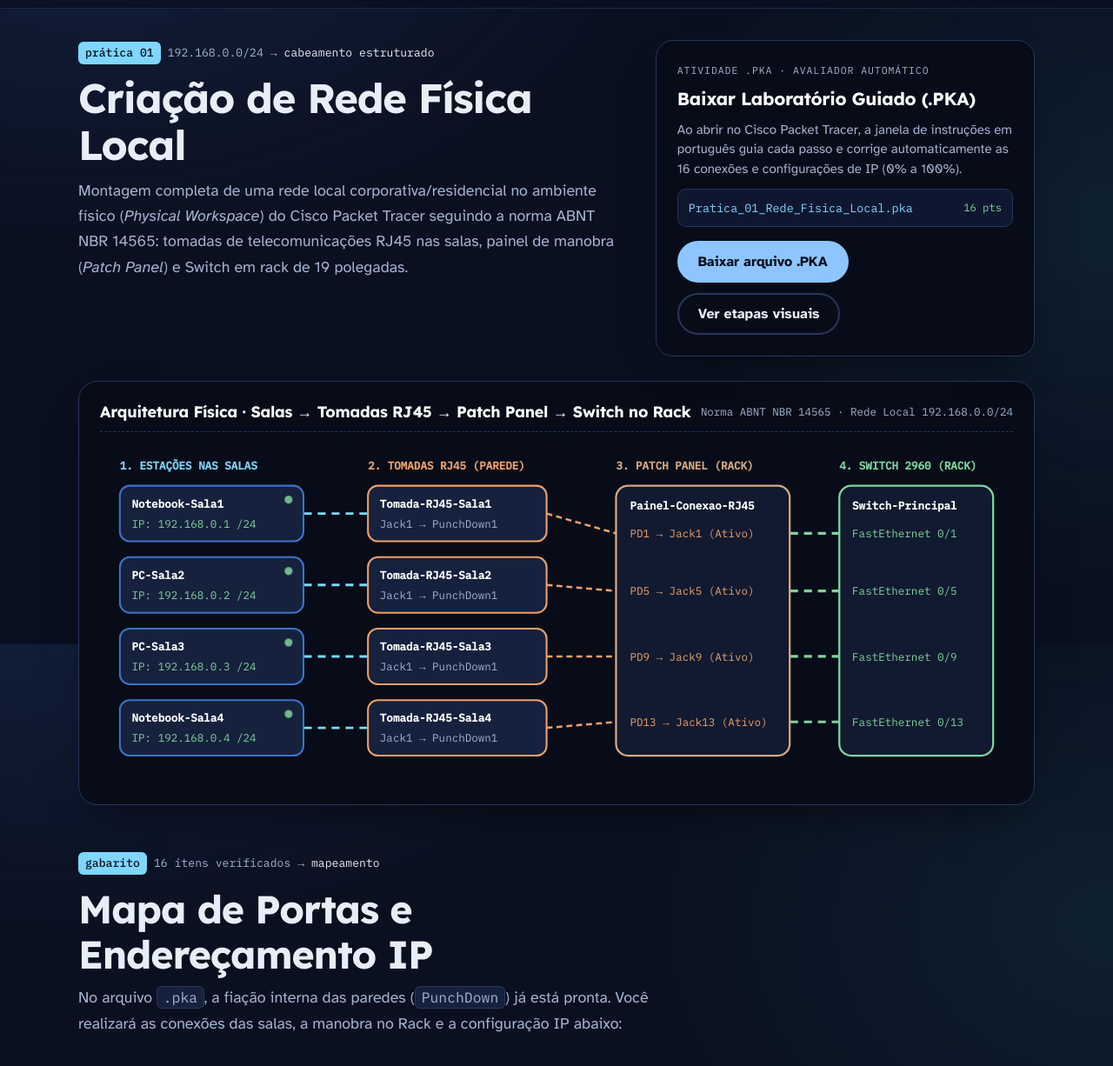
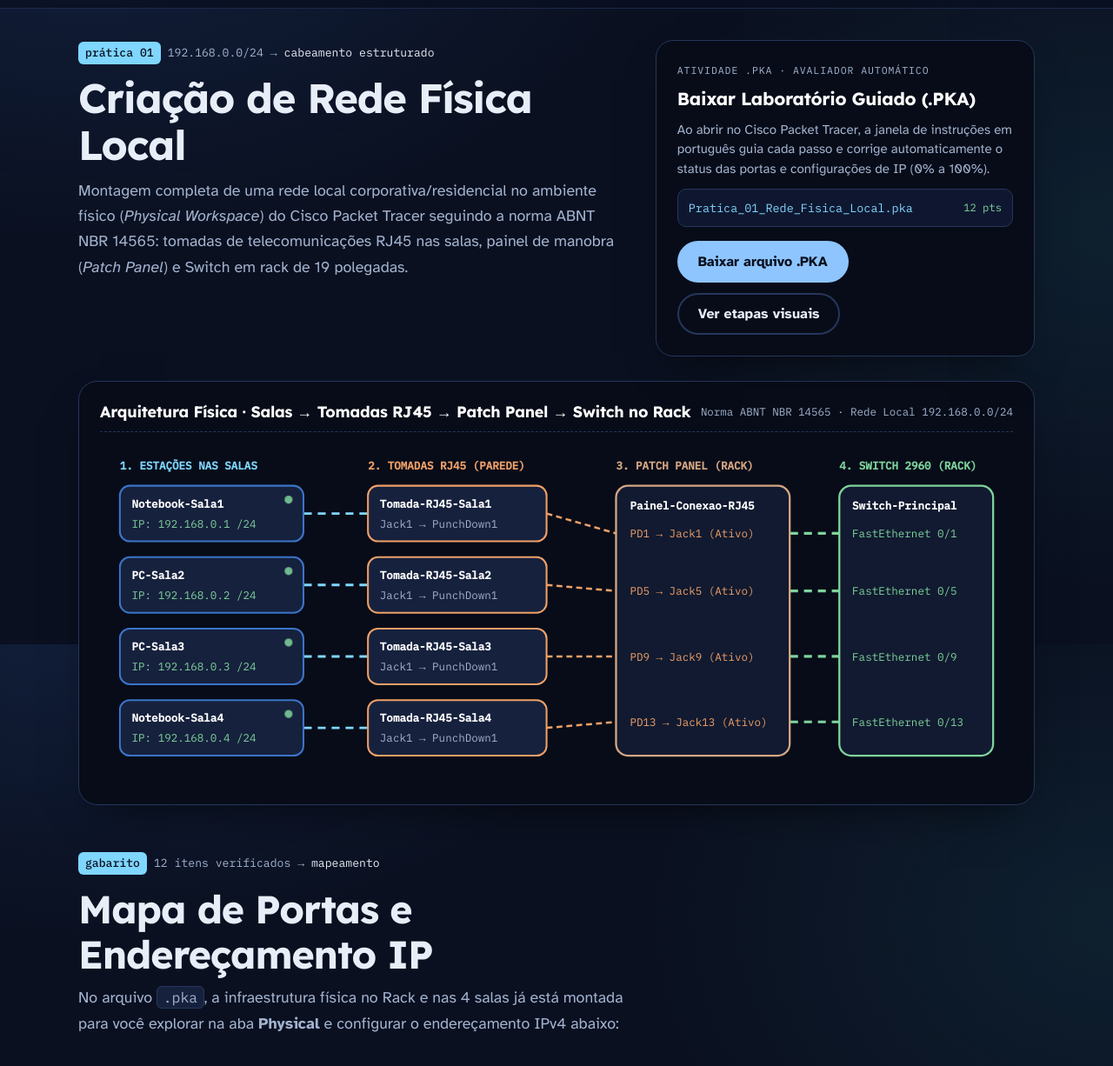
Before and after one commit to abner-lucas/redes-computadores, a plain HTML site: page labs/rede-fisica-local.html in a window 1280 px wide. Shown: the part 59-1285 px from the top of the page at 87% size. Drawn offline with Linux system fonts and the light colour scheme.

Commit message:
fix: reconstroi os 5 arquivos .PKA com arvores INITIALSETUP e COMPARISONS completas e verificadas no Cisco Packet Tracer 8.2.2

```diff
--- a/labs/rede-fisica-local.html
+++ b/labs/rede-fisica-local.html
@@ -73,8 +73,8 @@
 
                 <aside class="cartao-download" aria-label="Download do laboratório Packet Tracer">
                     <h2>Baixar Laboratório Guiado (.PKA)</h2>
-                    <p>Ao abrir no Cisco Packet Tracer, a janela de instruções em português guia cada passo e corrige automaticamente as 16 conexões e configurações de IP (0% a 100%).</p>
-                    <div class="arquivo-nome">Pratica_01_Rede_Fisica_Local.pka <span>16 pts</span></div>
+                    <p>Ao abrir no Cisco Packet Tracer, a janela de instruções em português guia cada passo e corrige automaticamente o status das portas e configurações de IP (0% a 100%).</p>
+                    <div class="arquivo-nome">Pratica_01_Rede_Fisica_Local.pka <span>12 pts</span></div>
                     <div class="botoes">
                         <a class="botao botao-cheio" href="./arquivos/Pratica_01_Rede_Fisica_Local.pka" download>Baixar arquivo .PKA</a>
                         <a class="botao botao-linha" href="#roteiro">Ver etapas visuais</a>
@@ -171,9 +171,9 @@
         <!-- TABELA DE PORTAS E IPS -->
         <section class="secao">
             <div class="secao-cabeca">
-                <p class="etiqueta"><span class="etiqueta-salto">gabarito</span><span class="etiqueta-ip">16 itens verificados</span><span class="etiqueta-nome">mapeamento</span></p>
+                <p class="etiqueta"><span class="etiqueta-salto">gabarito</span><span class="etiqueta-ip">12 itens verificados</span><span class="etiqueta-nome">mapeamento</span></p>
                 <h2 class="titulo-secao">Mapa de Portas e Endereçamento IP</h2>
-                <p class="secao-intro">No arquivo <code>.pka</code>, a fiação interna das paredes (<code>PunchDown</code>) já está pronta. Você realizará as conexões das salas, a manobra no Rack e a configuração IP abaixo:</p>
+                <p class="secao-intro">No arquivo <code>.pka</code>, a infraestrutura física no Rack e nas 4 salas já está montada para você explorar na aba <b>Physical</b> e configurar o endereçamento IPv4 abaixo:</p>
             </div>
 
             <div class="tabela-envoltorio">
```
Also changed, not shown: 5 other files.
